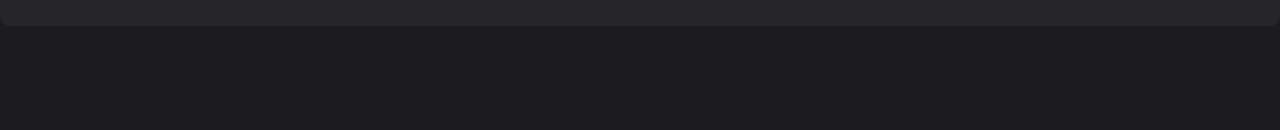
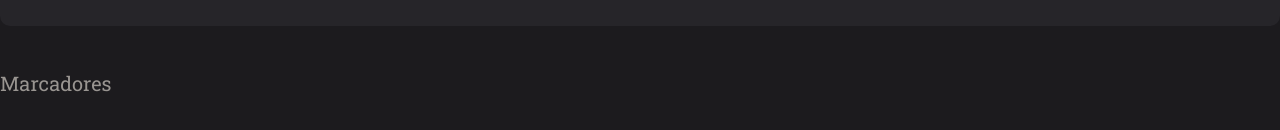
Before and after one commit to madalena-rocha/rocket-movies, a React (Vite) app: page / in a window 1280 px wide. Shown: the part 364-494 px from the top of the page. Built offline with nearby package versions, Linux system fonts and the light colour scheme.

Commit message:
:sparkles: add component Section

```diff
--- /dev/null
+++ b/src/components/Section/index.jsx
@@ -0,0 +1,10 @@
+import { Container } from "./styles";
+
+export function Section({ title, children }) {
+  return (
+    <Container>
+      <h2>{title}</h2>
+      {children}
+    </Container>
+  );
+}
--- /dev/null
+++ b/src/components/Section/styles.js
@@ -0,0 +1,13 @@
+import styled from "styled-components";
+
+export const Container = styled.section`
+  margin: 32px 0 24px;
+
+  > h2 {
+    margin-bottom: 24px;
+
+    color: ${({ theme }) => theme.COLORS.GRAY_300};
+    font-size: 20px;
+    font-weight: 400;
+  }
+`;
--- a/src/pages/New/index.jsx
+++ b/src/pages/New/index.jsx
@@ -2,6 +2,7 @@ import { Container } from "./styles";
 
 import { Header } from '../../components/Header';
 import { Textarea } from '../../components/Textarea';
+import { Section } from '../../components/Section';
 
 export function New() {
   return (
@@ -9,6 +10,8 @@ export function New() {
       <Header />
 
       <Textarea placeholder="Observações" />
+
+      <Section title="Marcadores"></Section>
     </Container>
   );
 }
```
